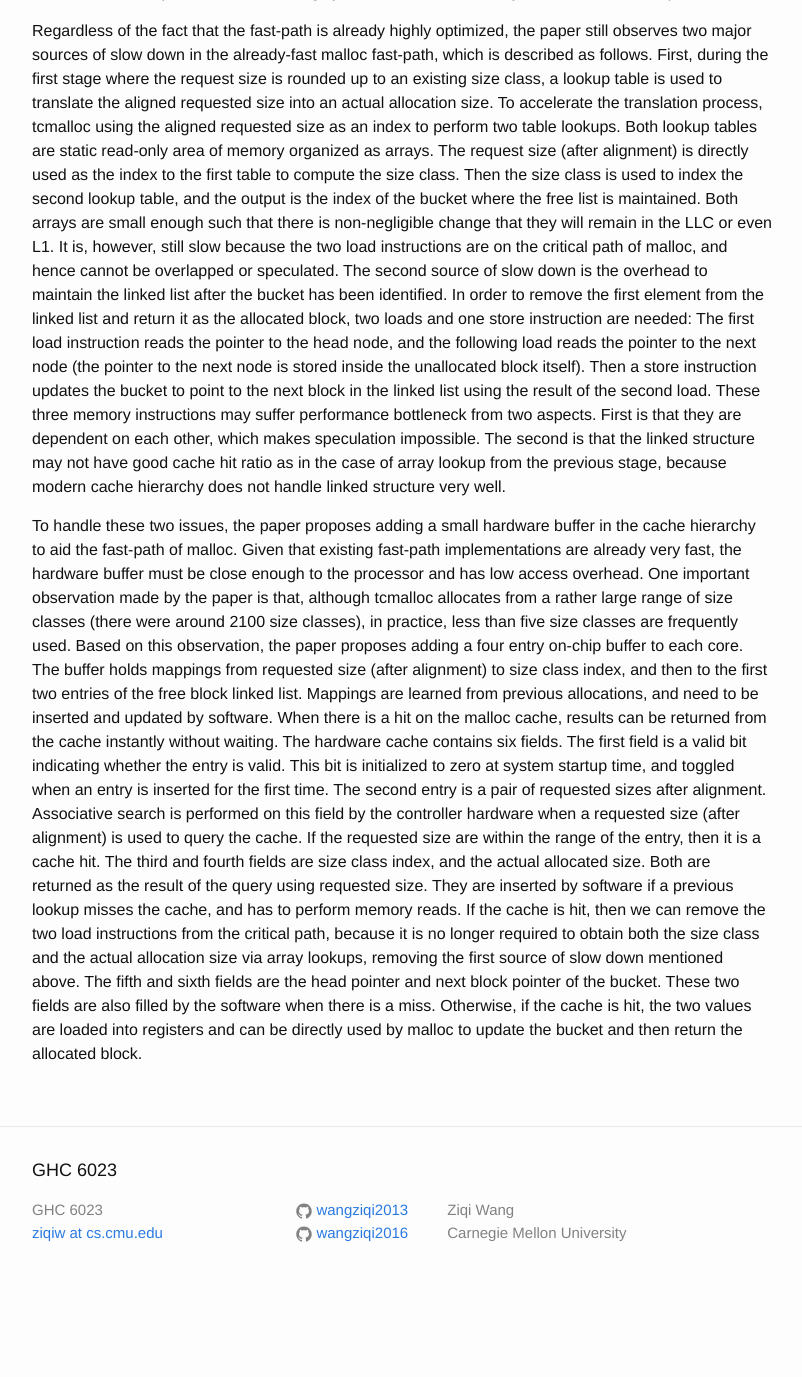
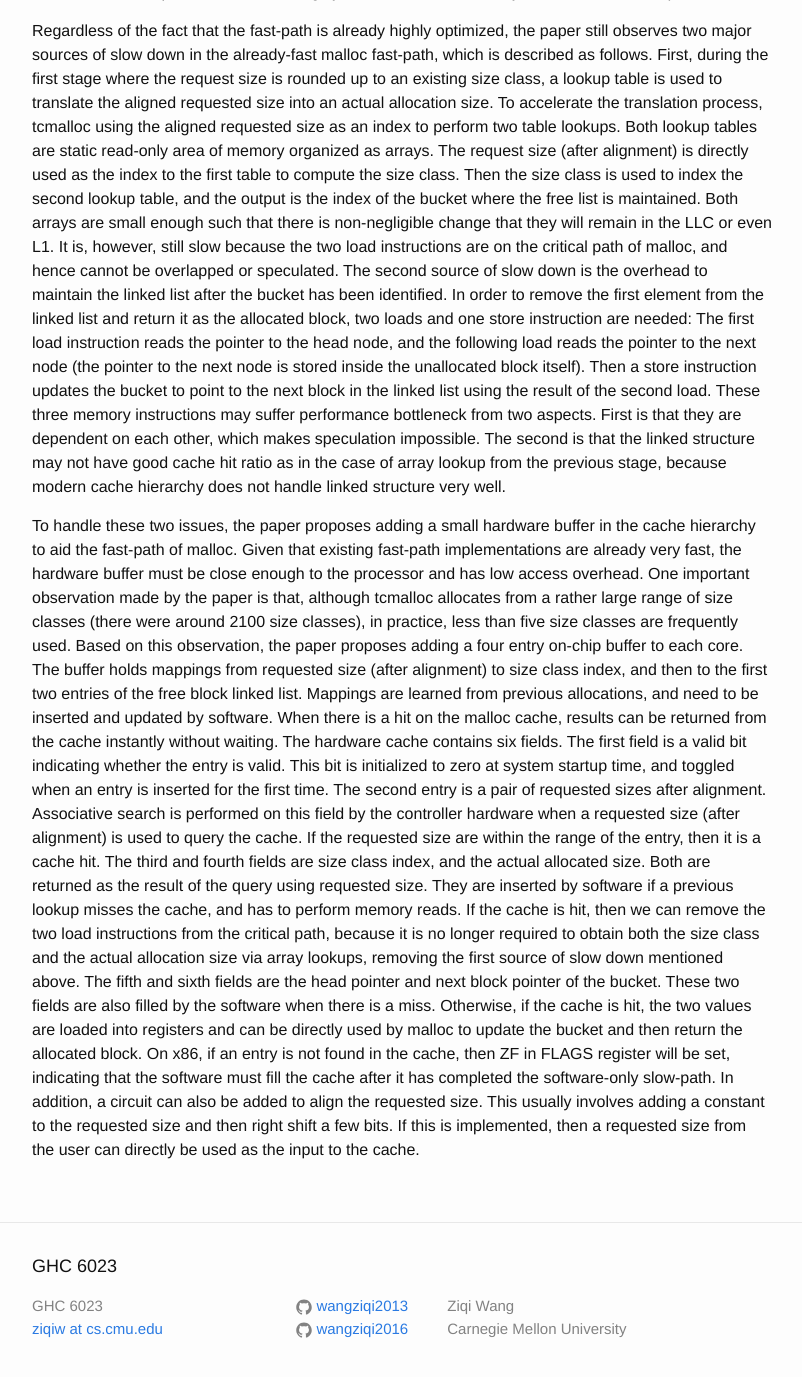
Before and after one commit to wangziqi2013/wangziqi2013.github.io, a Jekyll site: the page built from _posts/2019-01-05-mallacc.markdown, in a window 1280 px wide and 1400 px high, scrolled down 1109 px. Shown: the top 1377 px of the window, without its empty margins (238-1040 px from the left). Built offline with Jekyll 4.4.1, drawn with Linux system fonts in a browser that asks for light colours; before the commit the page ends 2413 px from its top, so only the background shows below that.

Commit message:
Adding additional hardware

```diff
--- a/_posts/2019-01-05-mallacc.markdown
+++ b/_posts/2019-01-05-mallacc.markdown
@@ -76,4 +76,8 @@ can remove the two load instructions from the critical path, because it is no lo
 the size class and the actual allocation size via array lookups, removing the first source of slow down mentioned above.
 The fifth and sixth fields are the head pointer and next block pointer of the bucket. These two fields are also
 filled by the software when there is a miss. Otherwise, if the cache is hit, the two values are loaded into registers
-and can be directly used by malloc to update the bucket and then return the allocated block.
+and can be directly used by malloc to update the bucket and then return the allocated block. On x86, if an entry
+is not found in the cache, then ZF in FLAGS register will be set, indicating that the software must fill the cache
+after it has completed the software-only slow-path. In addition, a circuit can also be added to align the requested
+size. This usually involves adding a constant to the requested size and then right shift a few bits. If this is
+implemented, then a requested size from the user can directly be used as the input to the cache.
```
